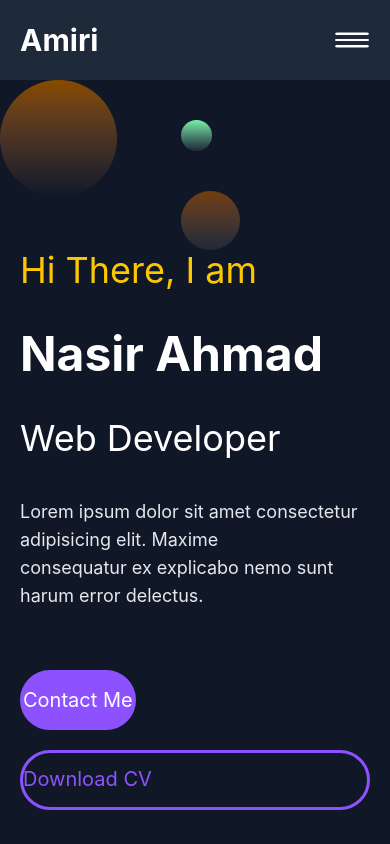
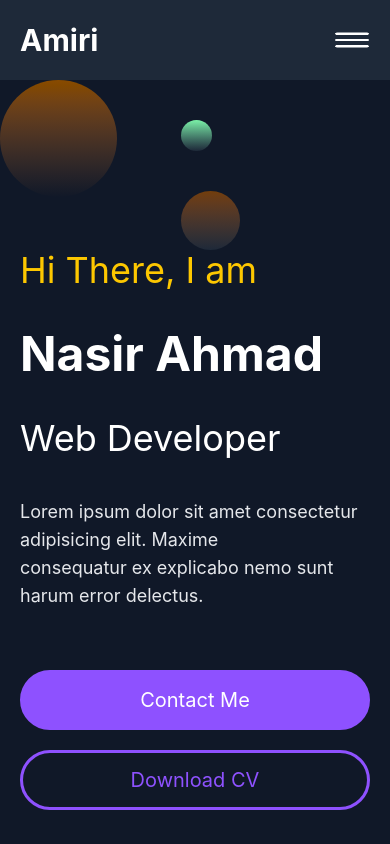
Before and after one commit to NasirAhmad-dev/Portfolio, a React (Vite) app: page / in a window 390 px wide. Shown: the top 844 px of the page. Built offline with nearby package versions, Linux system fonts and the light colour scheme.

Commit message:
update UI

```diff
--- a/src/components/Footer.jsx
+++ b/src/components/Footer.jsx
@@ -25,7 +25,7 @@ function Footer() {
           </div>
 
           <div className="flex justify-center items-center hover:bg-orange-300 hover:duration-300 rounded-full p-2">
-            <a href="https://github.com/NasirAhmad-dev/porfolio.git" target="_blank">
+            <a href="https://github.com/NasirAhmad-dev/portfolio.git" target="_blank">
               <i class="fa-brands fa-github text-3xl cursor-pointer "></i>
             </a>
           </div>
--- a/src/components/Hero.jsx
+++ b/src/components/Hero.jsx
@@ -28,18 +28,12 @@ function Hero() {
               </p>
               {/* ====================== button =================================== */}
               <div className="flex flex-col gap-5 text-xl mt-5 md:flex-row md:px-10">
-                <Link to="/Contact">
-                  <button className="w-auto h-15 border-3 rounded-full border-violet-500 bg-violet-500 text-white active:bg-orange-300 active:border-orange-300 md:px-5 lg:px-10 md:text-lg md:h-14 cursor-pointer">
-                    Contact Me
-                  </button>
-                </Link>
-                <a
-                  href="/cv.pdf"
-                  download
-                  className="w-auto h-15 border-3 rounded-full border-violet-500 text-violet-500  active:bg-orange-300 active:text-white active:border-orange-300 md:px-5 lg:px-10 md:text-lg md:h-14 py-3"
-                >
-                  Download CV
-                </a>
+                <button className="w-auto h-15 border-3 rounded-full border-violet-500 bg-violet-500 text-white active:bg-orange-300 active:border-orange-300 md:px-5 lg:px-10 md:text-lg md:h-14 cursor-pointer">
+                  <Link to="/Contact"> Contact Me</Link>
+                </button>
+                <button className="w-auto h-15 border-3 rounded-full border-violet-500 text-violet-500  active:bg-orange-300 active:text-white active:border-orange-300 md:px-5 lg:px-10 md:text-lg md:h-15 text-center">
+                  <a href="/cv.pdf">Download CV</a>
+                </button>
               </div>
             </div>
             <img
--- a/src/components/MyService.jsx
+++ b/src/components/MyService.jsx
@@ -163,18 +163,13 @@ function MyService() {
                     laborum doloremque?
                   </p>
                   <div className="flex flex-col gap-5 text-xl mt-5 md:flex-row md:px-10">
-                    <Link to="/Contact">
-                      <button className="w-auto h-15 border-3 rounded-full border-violet-500 bg-violet-500 text-white active:bg-orange-300 active:border-orange-300 md:px-5 lg:px-10 md:text-lg md:h-14 cursor-pointer">
-                        Contact Me
-                      </button>
-                    </Link>
-                    <a
-                      href="/cv.pdf"
-                      download
-                      className="w-auto h-15 border-3 rounded-full border-violet-500 text-violet-500  active:bg-orange-300 active:text-white active:border-orange-300 md:px-5 lg:px-10 md:text-lg md:h-14 py-3 cursor-pointer"
-                    >
-                      Download CV
-                    </a>
+                    <button className="w-auto h-15 border-3 rounded-full border-violet-500 bg-violet-500 text-white active:bg-orange-300 active:border-orange-300 md:px-5 lg:px-10 md:text-lg md:h-14 cursor-pointer">
+                      <Link to="/Contact">Contact Me</Link>
+                    </button>
+
+                    <button className="w-auto h-15  border-3 rounded-full border-violet-500 text-violet-500  active:bg-orange-300 active:text-white active:border-orange-300 md:px-5 lg:px-10 md:text-md md:h-15 cursor-pointer  text-center">
+                      <a href="/cv.pdf" download>Download CV</a>
+                    </button>
                   </div>
                 </div>
                 <div className="bg-purple-500 rounded-4xl flex justify-center z-10">
```
